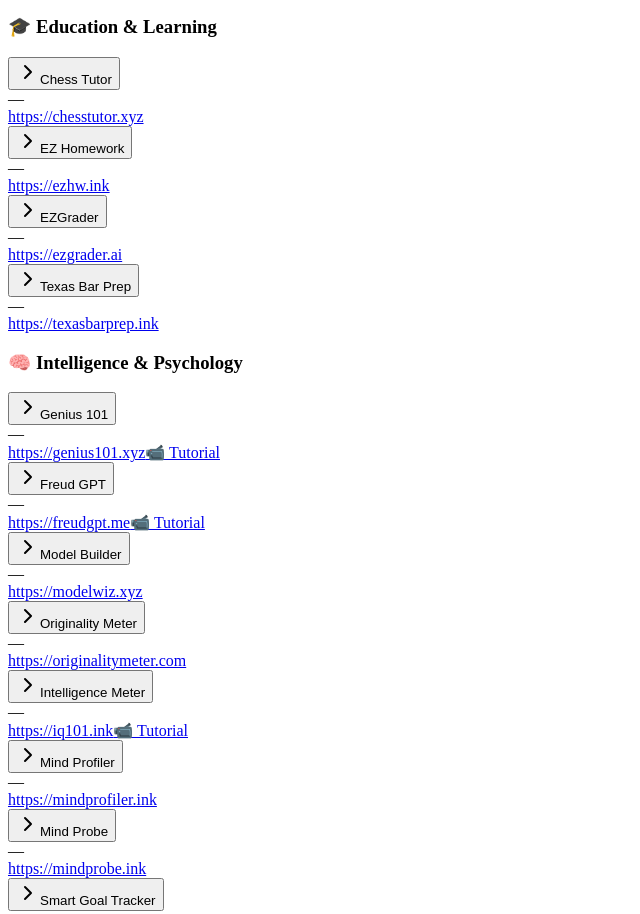
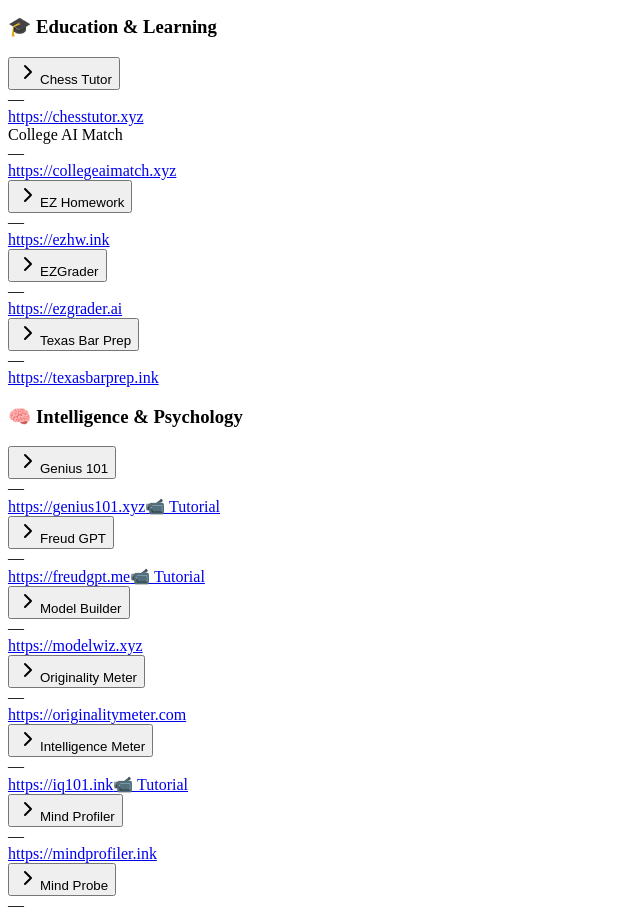
Before and after one commit to johnmichaelkuczynski/NEWZHISYSTEMS.AI-, a React (Vite) app in the folder client/: page / in a window 1280 px wide. Shown: the part 1161-2075 px from the top of the page, without its empty margins (0-640 px from the left). Built offline with nearby package versions, Linux system fonts and the light colour scheme; no server answers.

Commit message:
Add content to home page
Replit-Commit-Author: Agent

```diff
--- a/client/src/pages/home.tsx
+++ b/client/src/pages/home.tsx
@@ -2951,6 +2951,7 @@ export default function Home() {
     ],
     "🎓 Education & Learning": [
       { title: "Chess Tutor", url: "https://chesstutor.xyz" },
+      { title: "College AI Match", url: "https://collegeaimatch.xyz" },
       { title: "EZ Homework", url: "https://ezhw.ink" },
       { title: "EZGrader", url: "https://ezgrader.ai" },
       { title: "Texas Bar Prep", url: "https://texasbarprep.ink" }
```
